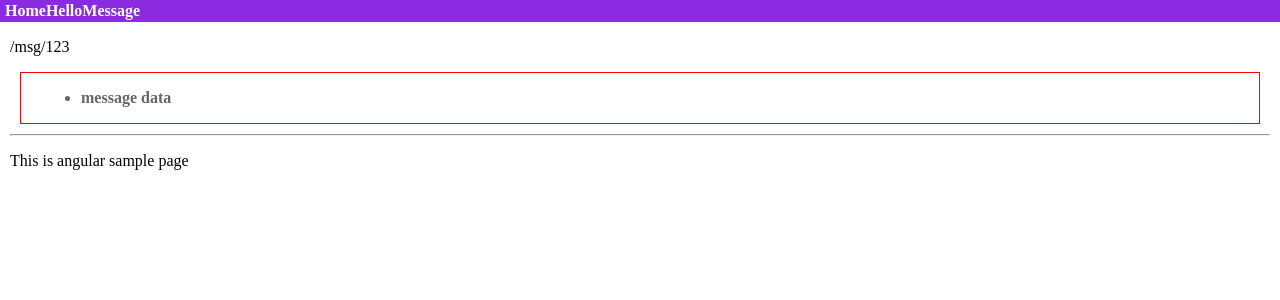
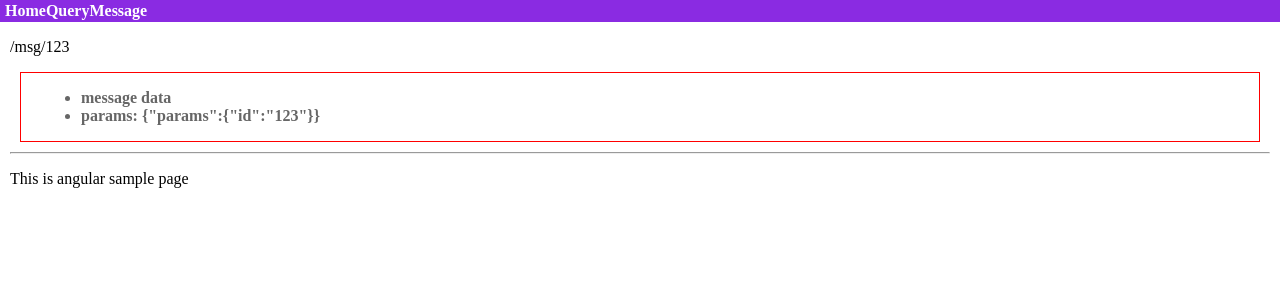
Before and after one commit to sqrmyy/angular-app, an Angular app: page /msg/123 in a window 1280 px wide. Shown: the top 300 px of the page. Built offline with nearby package versions, Linux system fonts and the light colour scheme.

Commit message:
ルートパラメータを利用

```diff
--- a/src/app/app.component.html
+++ b/src/app/app.component.html
@@ -1,7 +1,7 @@
 <nav>
   <div>
     <a routerLink="">Home</a>
-    <a [routerLink]="['hello', {name:'taro'}]">Hello</a>
+    <a [routerLink]="['hello']" [queryParams]="{id:123, name:'taro'}">Query</a>
     <a [routerLink]="['msg', '123']">Message</a>
   </div>
 </nav>
--- a/src/app/hello/hello.component.ts
+++ b/src/app/hello/hello.component.ts
@@ -19,6 +19,6 @@ export class HelloComponent implements OnInit {
   ngOnInit() {
     this.title = 'Hello-app'
     this.message = 'params: ' +
-      JSON.stringify(this.route.snapshot.paramMap)
+      JSON.stringify(this.route.snapshot.queryParamMap)
   }
 }
--- a/src/app/message/message.component.ts
+++ b/src/app/message/message.component.ts
@@ -1,5 +1,6 @@
 import { Component, OnInit, Input, Output, EventEmitter } from '@angular/core';
 import { MycheckService } from '../mycheck.service';
+import { ActivatedRoute } from '@angular/router';
 
 @Component({
   selector: 'app-message',
@@ -10,11 +11,15 @@ import { MycheckService } from '../mycheck.service';
 export class MessageComponent implements OnInit {
   content: string[]
 
-  constructor(private service: MycheckService) {
+  constructor(
+    private service: MycheckService,
+    private route: ActivatedRoute) {
     service.push('message data')
   }
 
   ngOnInit(): void {
+    this.service.push('params: ' +
+      JSON.stringify(this.route.snapshot.paramMap))
     this.content = this.service.list
   }
 }
```
